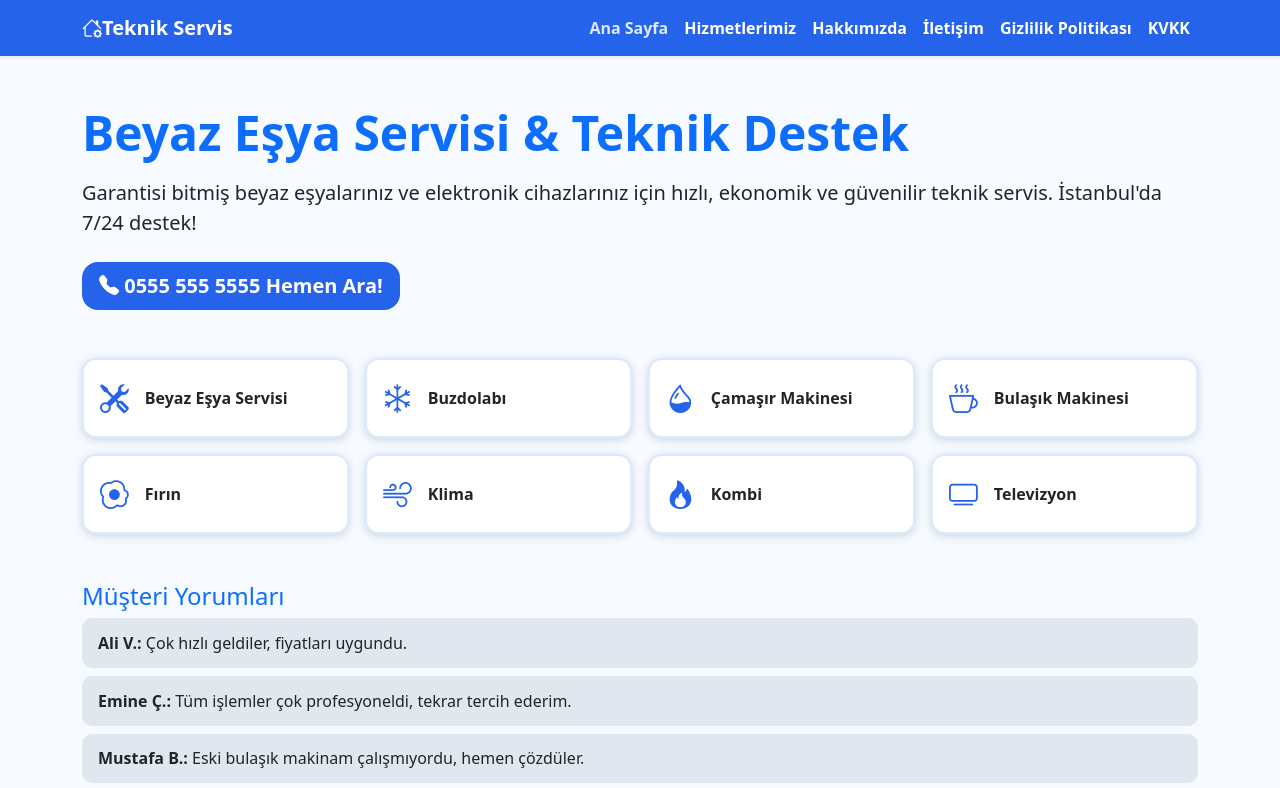
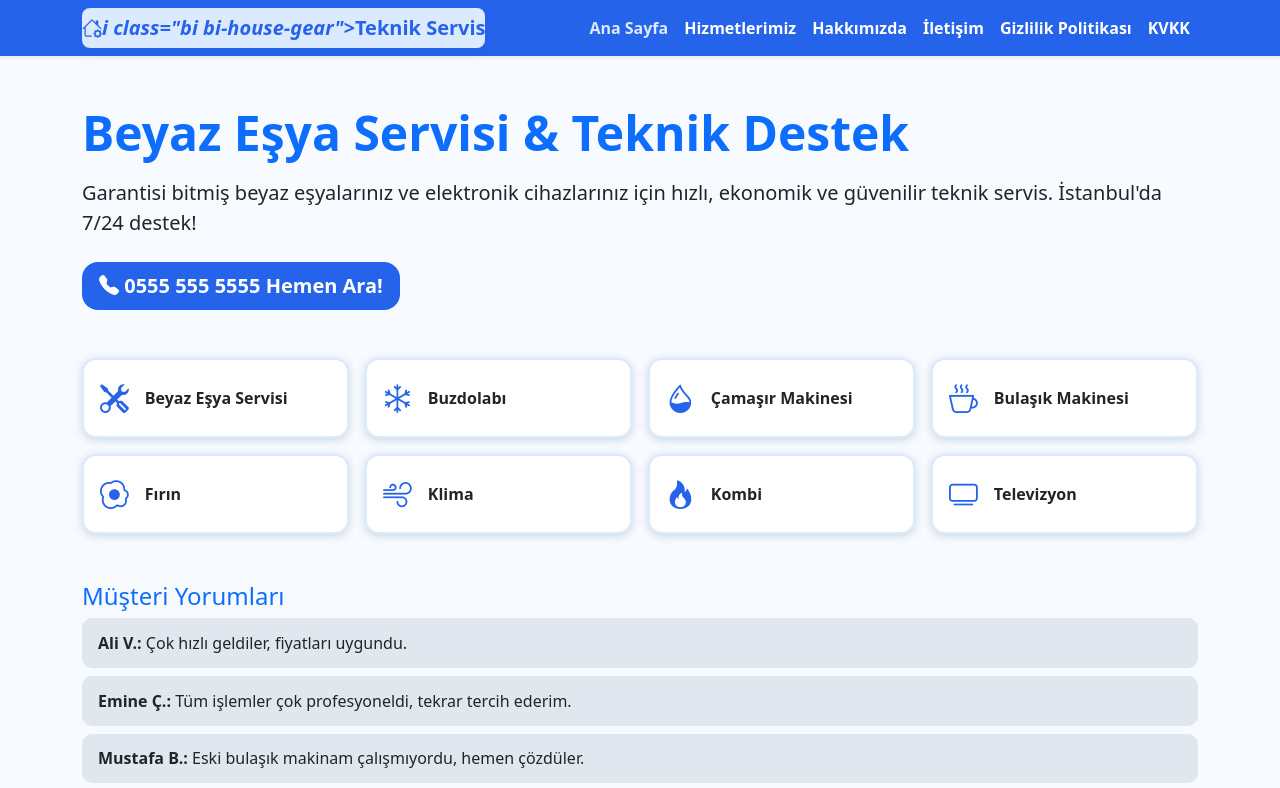
Before and after one commit to erdemyavuz122/beyazbs, a plain HTML site: page index.html in a window 1280 px wide. Shown: the top 788 px of the page. Drawn offline with nearby package versions, Linux system fonts and the light colour scheme.

Commit message:
teknik servis daha belirgin hale getirildi

```diff
--- a/index.html
+++ b/index.html
@@ -80,14 +80,27 @@
         font-size: 0.97em;
         margin-top: 18px;
       }
+      navbar-brand {
+        cursor: pointer;
+        transition: background 0.18s, color 0.18s, box-shadow 0.18s;
+      }
+      .navbar-brand.active,
+      .navbar-brand:hover,
+      .navbar-brand:active {
+        background: #dbeafe;
+        color: #2563eb !important;
+        border-radius: 8px;
+        box-shadow: 0 2px 8px #2563eb22;
+      }
     </style>
   </head>
   <body>
     <!-- Navbar -->
     <nav class="navbar navbar-expand-lg shadow-sm">
       <div class="container">
-        <a class="navbar-brand" href="index.html"
-          ><i class="bi bi-house-gear"></i>Teknik Servis</a
+        <a class="navbar-brand active" href="index.html"
+          ><i class="bi bi-house-gear">i class="bi bi-house-gear"></i>Teknik
+          Servis</a
         >
         <button
           class="navbar-toggler"
```
